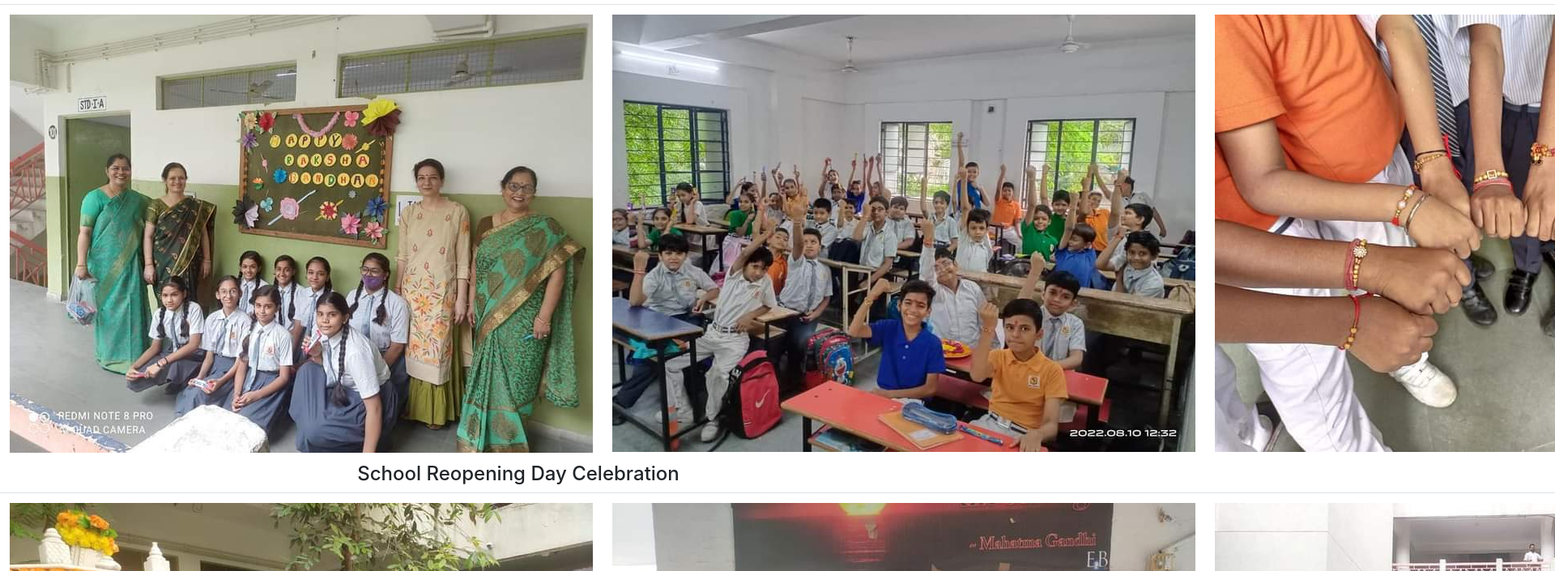
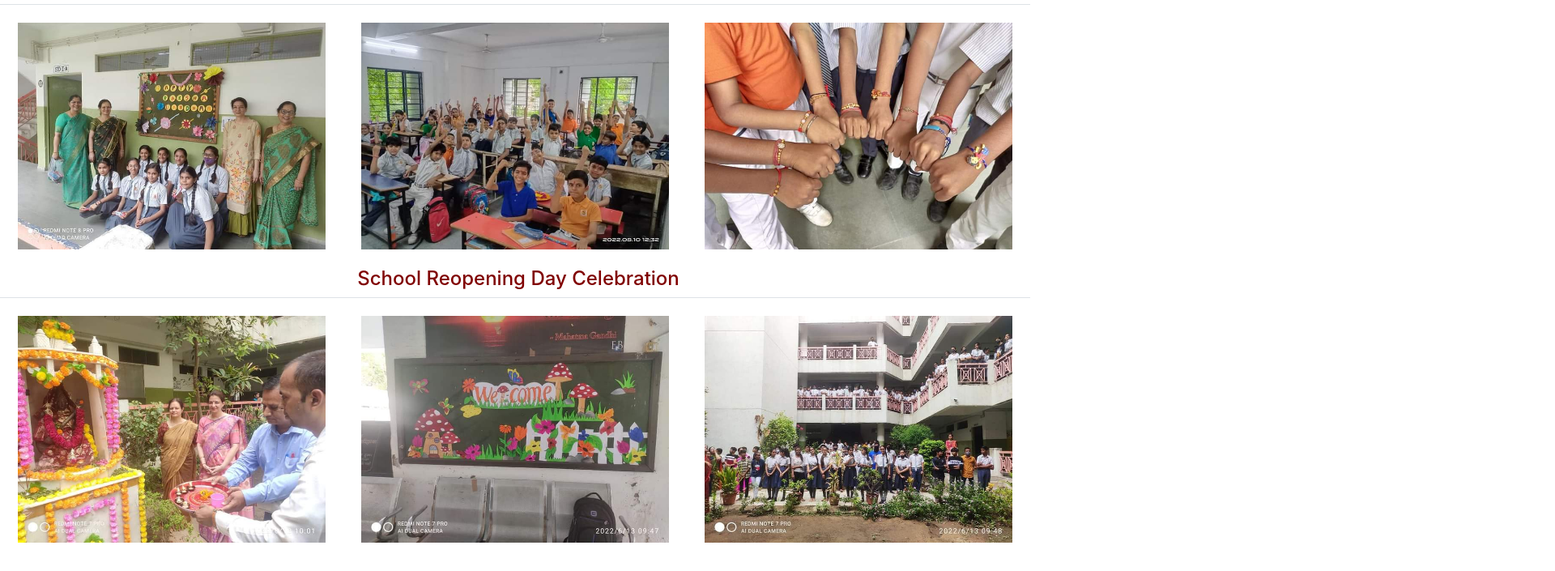
Before and after one commit to Mansinegi14/krkv, a plain HTML site: page events.html in a window 1280 px wide. Shown: the part 98-803 px from the top of the page at 81% size, 1920 px wide, since content can reach past the window. Drawn offline with nearby package versions, Linux system fonts and the light colour scheme.

Commit message:
Update events.css

```diff
--- a/css/events.css
+++ b/css/events.css
@@ -1,42 +1,47 @@
-.navbar {
+.navbar{
   color: white;
-}
-body {
-  min-height: 100vh;
-  display: flex;
-  flex-direction: column;
 }
 .image {
   height: 40px;
   width: 40px;
 }
-
-.schoolname {
+.schoolname{
   color: #800000;
 }
 
-h4 {
+body{
+  min-height: 100vh;
+  display: flex;
+  flex-direction: column;
+}
+h4{
   text-align: center;
+  color: #800000;
 }
-.footer {
-  background-color: #404040;
-  padding: 10px 0 10px;
-  margin-top: auto;
+
+img{
+width: 400px;
+height: 300px;
+padding: 10px 10px 10px 10px;
+}
+
+
+
+.footer{
+    background-color: #404040;
+    padding: 10px 0 10px;
+    margin-top: auto;
 }
 .footer-link{
 color: white;
 }
-
-
-.copyright {
+.copyright{
   color: white;
   text-align: center;
 }
-
-a:link {
+a:link{
   color: white;
 }
-
-a:hover {
+a:hover{
   color: white;
 }
```
